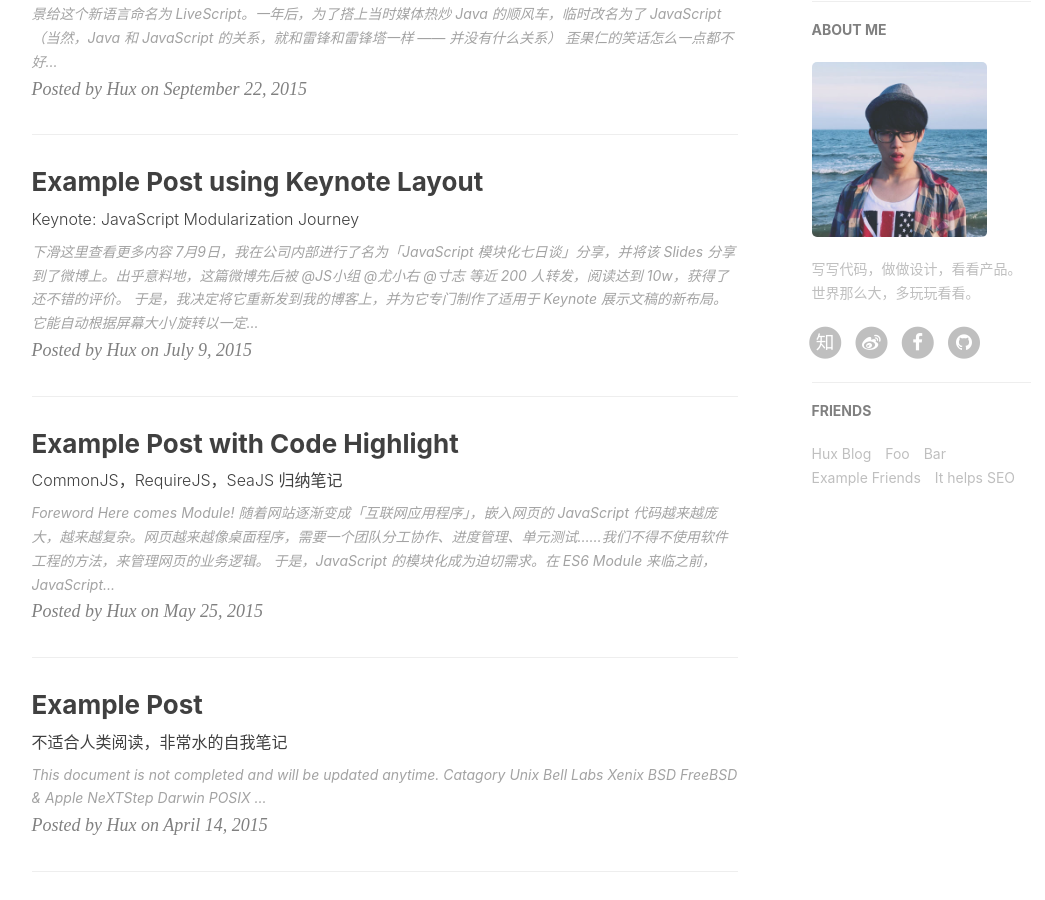
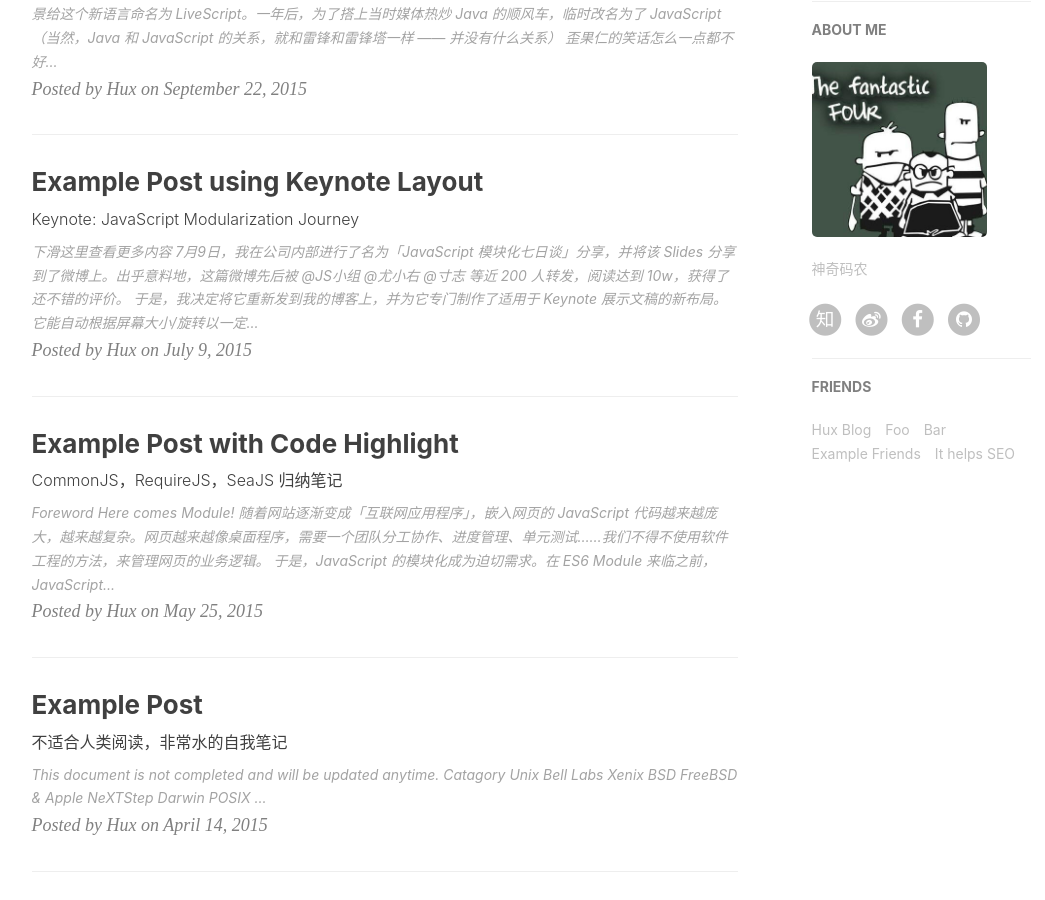
Before and after one commit to CodeSuperHero/CodeSuperHero.github.io, a Jekyll site: the page built from index.html, in a window 1280 px wide and 900 px high, scrolled down 564 px. Shown: the whole window, without its empty margins (136-1181 px from the left). Built offline with Jekyll 4.4.1, drawn with Linux system fonts in a browser that asks for light colours; nearby versions of some CDN libraries; the list of posts is cut into pages by our own code; comment, search, counter and statistics services are not loaded.

Commit message:
修改侧边栏头像

```diff
--- a/_config.yml
+++ b/_config.yml
@@ -68,8 +68,8 @@
 
 # Sidebar settings
 sidebar: true                           # whether or not using Sidebar.
-sidebar-about-description: "写写代码，做做设计，看看产品。世界那么大，多玩玩看看。"
-sidebar-avatar: /img/avatar-hux.jpg      # use absolute URL, seeing it's used in both `/` and `/about/`
+sidebar-about-description: "神奇码农"
+sidebar-avatar: /img/head.jpg      # use absolute URL, seeing it's used in both `/` and `/about/`
 
 
 
```
Also changed, not shown: img/avatar-hux.jpg (deleted), img/head.jpg (added).
